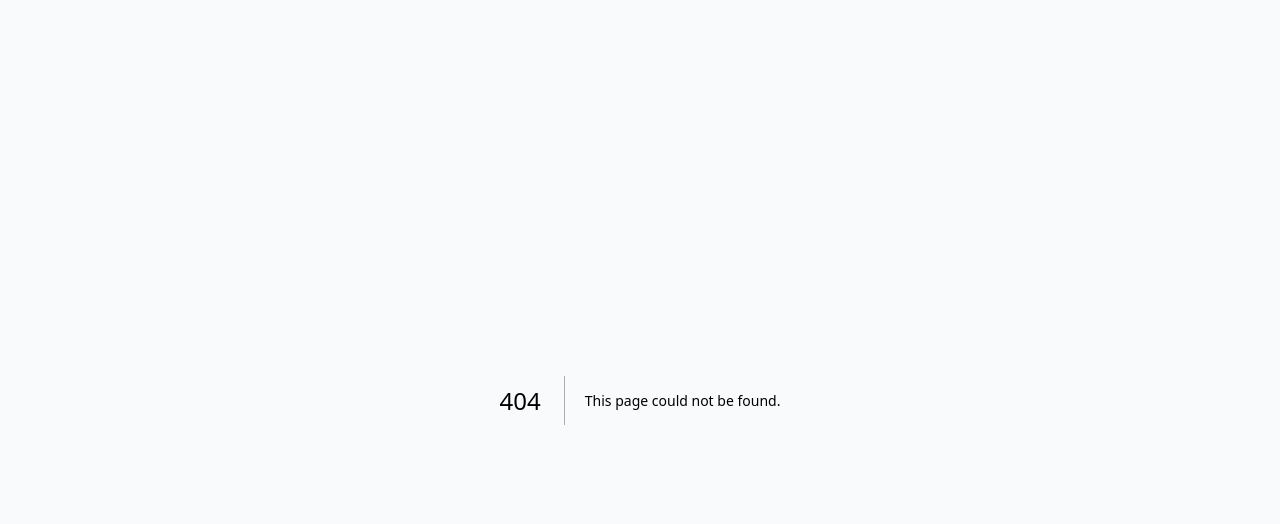
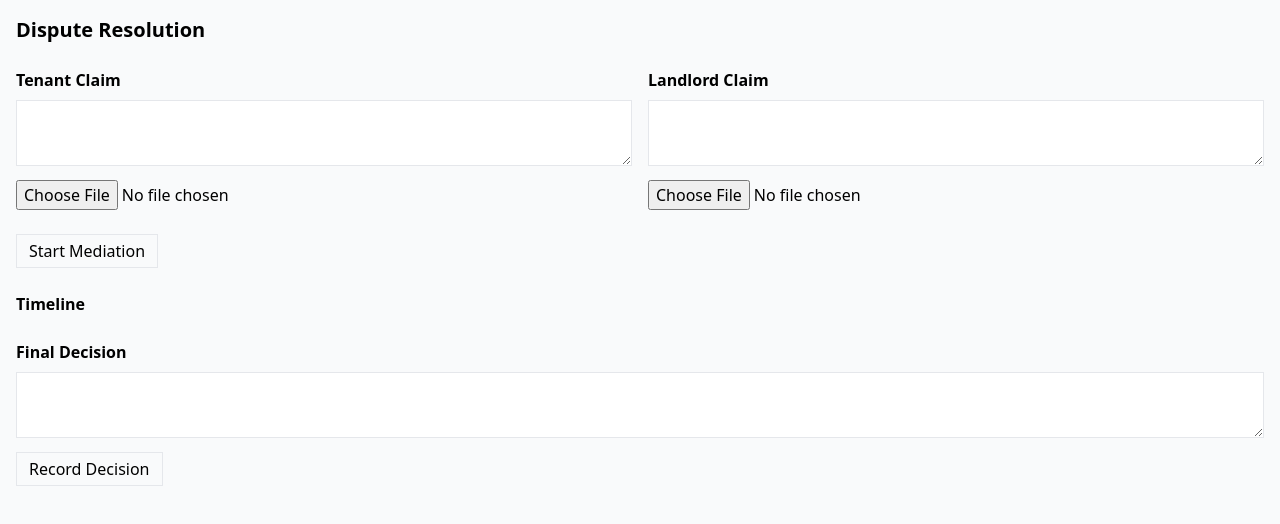
Before and after one commit to LafyOjo/Tenancy-Application, a Next.js app in the folder apps/web/: page /disputes in a window 1280 px wide. Before the commit this address had no page. Shown: the top 524 px of the page. Built offline with nearby package versions, Linux system fonts and the light colour scheme.

Commit message:
feat: add dispute resolution component

```diff
--- /dev/null
+++ b/apps/web/app/disputes/page.tsx
@@ -0,0 +1,124 @@
+'use client';
+
+import { useState } from 'react';
+
+interface Claim {
+  text: string;
+  evidence: File | null;
+}
+
+interface TimelineEntry {
+  timestamp: string;
+  text: string;
+}
+
+export default function DisputesPage() {
+  const [tenant, setTenant] = useState<Claim>({ text: '', evidence: null });
+  const [landlord, setLandlord] = useState<Claim>({ text: '', evidence: null });
+  const [timeline, setTimeline] = useState<TimelineEntry[]>([]);
+  const [mediator, setMediator] = useState<string | null>(null);
+  const [decision, setDecision] = useState('');
+
+  const handleEvidence = (
+    role: 'tenant' | 'landlord',
+    files: FileList | null
+  ) => {
+    const file = files ? files[0] : null;
+    if (role === 'tenant') {
+      setTenant({ ...tenant, evidence: file });
+    } else {
+      setLandlord({ ...landlord, evidence: file });
+    }
+    addTimeline(`${role} uploaded evidence`);
+  };
+
+  const addTimeline = (text: string) => {
+    setTimeline((prev) => [
+      ...prev,
+      { timestamp: new Date().toLocaleString(), text },
+    ]);
+  };
+
+  const startMediation = () => {
+    setMediator('MediationBot');
+    addTimeline('Mediation started');
+  };
+
+  const recordDecision = () => {
+    if (decision) {
+      addTimeline('Final decision recorded');
+    }
+  };
+
+  return (
+    <main className="p-4 space-y-6">
+      <h1 className="text-xl font-bold">Dispute Resolution</h1>
+      <div className="grid md:grid-cols-2 gap-4">
+        <div>
+          <h2 className="font-semibold mb-2">Tenant Claim</h2>
+          <textarea
+            className="w-full border p-2"
+            value={tenant.text}
+            onChange={(e) => setTenant({ ...tenant, text: e.target.value })}
+          />
+          <input
+            type="file"
+            className="mt-2"
+            onChange={(e) => handleEvidence('tenant', e.target.files)}
+          />
+          {tenant.evidence && (
+            <p className="text-sm mt-1">Evidence: {tenant.evidence.name}</p>
+          )}
+        </div>
+        <div>
+          <h2 className="font-semibold mb-2">Landlord Claim</h2>
+          <textarea
+            className="w-full border p-2"
+            value={landlord.text}
+            onChange={(e) => setLandlord({ ...landlord, text: e.target.value })}
+          />
+          <input
+            type="file"
+            className="mt-2"
+            onChange={(e) => handleEvidence('landlord', e.target.files)}
+          />
+          {landlord.evidence && (
+            <p className="text-sm mt-1">Evidence: {landlord.evidence.name}</p>
+          )}
+        </div>
+      </div>
+      <div>
+        {mediator ? (
+          <p className="mb-2">Mediator: {mediator}</p>
+        ) : (
+          <button className="border px-3 py-1" onClick={startMediation}>
+            Start Mediation
+          </button>
+        )}
+      </div>
+      <div>
+        <h2 className="font-semibold mb-2">Timeline</h2>
+        <ul className="list-disc pl-5">
+          {timeline.map((entry, idx) => (
+            <li key={idx}>
+              <span className="font-mono mr-2">{entry.timestamp}</span>
+              {entry.text}
+            </li>
+          ))}
+        </ul>
+      </div>
+      <div>
+        <h2 className="font-semibold mb-2">Final Decision</h2>
+        <textarea
+          className="w-full border p-2"
+          value={decision}
+          onChange={(e) => setDecision(e.target.value)}
+        />
+        <button className="border px-3 py-1 mt-2" onClick={recordDecision}>
+          Record Decision
+        </button>
+        {decision && <p className="mt-2">Decision: {decision}</p>}
+      </div>
+    </main>
+  );
+}
```
Also changed, not shown: 1 other file (tests, documents, lock files or other folders).
